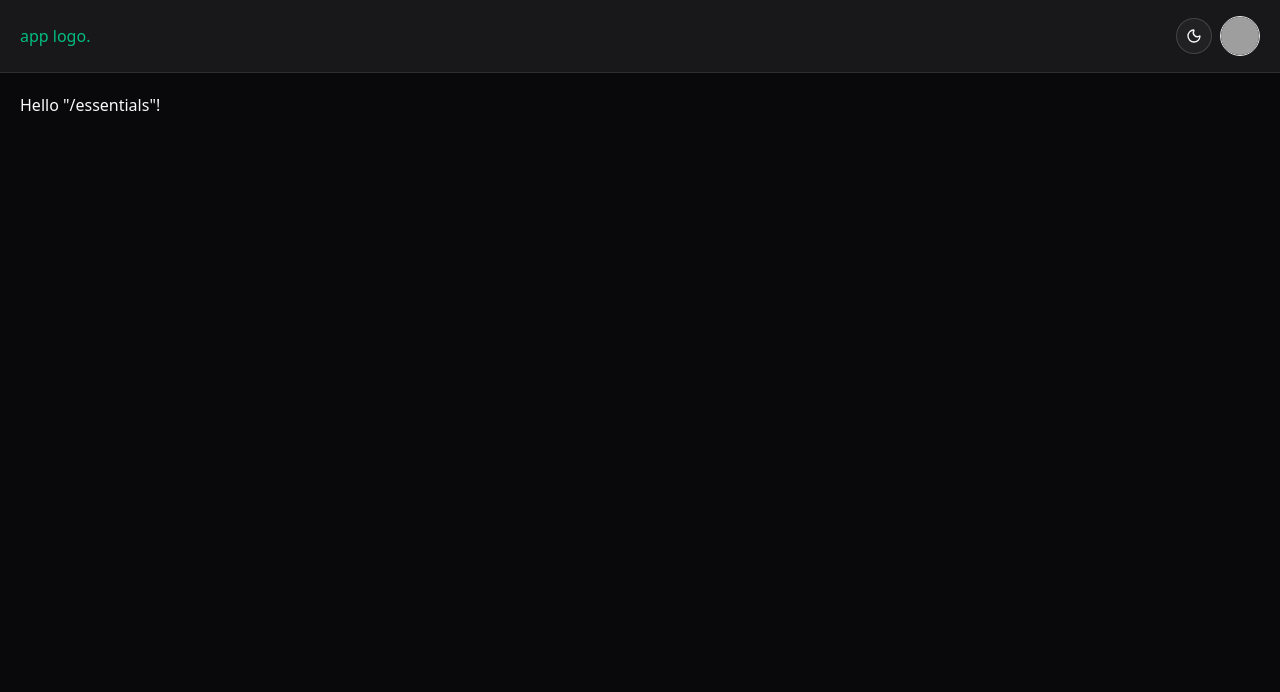
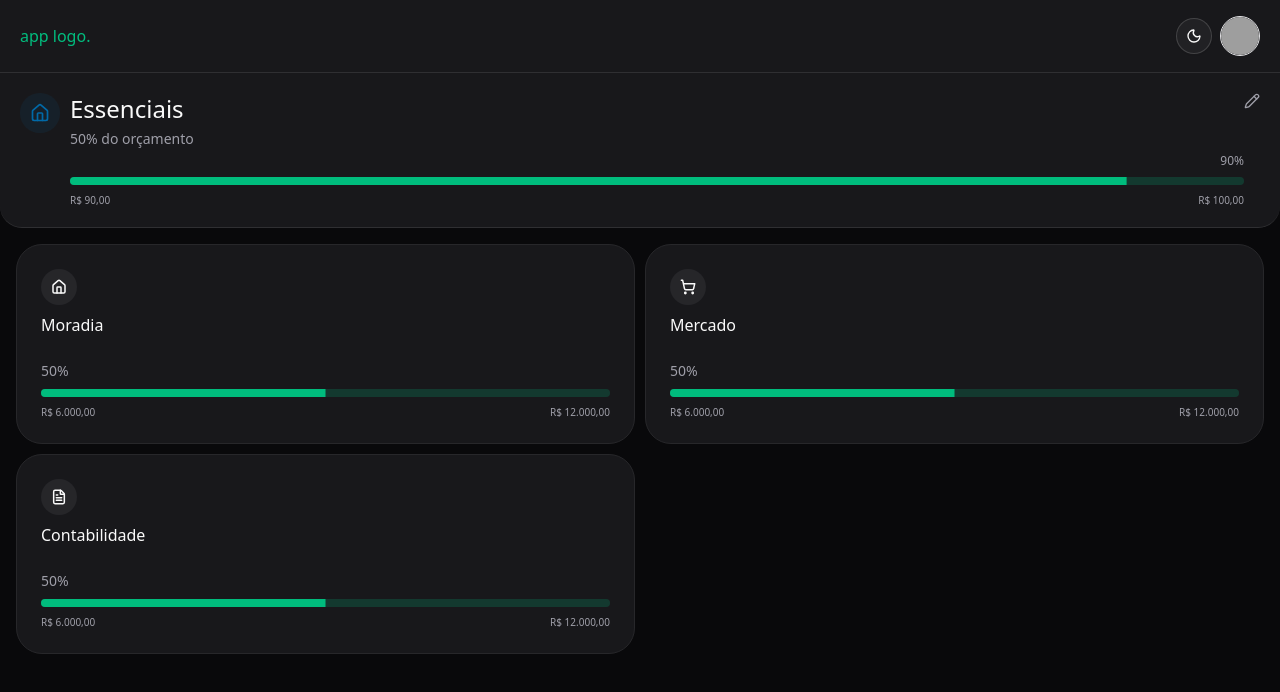
Before and after one commit to keyyuwan/budget, a React (Vite) app: page /essentials in a window 1280 px wide. Shown: the top 692 px of the page. Built offline with nearby package versions, Linux system fonts and the light colour scheme; grey boxes are pictures that could not be loaded.

Commit message:
feat: create budget item screen

```diff
--- a/src/components/app/budget-category-card/index.tsx
+++ b/src/components/app/budget-category-card/index.tsx
@@ -1,7 +1,7 @@
 import { Card, CardContent, CardHeader } from "@/components/ui/card";
 import { Progress } from "@/components/ui/progress";
 import { cn } from "@/lib/utils";
-import { Link } from "@tanstack/react-router";
+import { Link, type LinkProps } from "@tanstack/react-router";
 import { type LucideIcon } from "lucide-react";
 
 interface BudgetCategoryCardProps {
@@ -10,6 +10,8 @@ interface BudgetCategoryCardProps {
   pendingAmount: number;
   totalAmount: number;
   icon: LucideIcon;
+  href?: LinkProps["to"];
+  cardClassName?: string;
   iconWrapperClassName?: string;
   iconClassName?: string;
 }
@@ -20,6 +22,8 @@ export function BudgetCategoryCard({
   pendingAmount,
   totalAmount,
   icon: Icon,
+  href,
+  cardClassName,
   iconWrapperClassName,
   iconClassName,
 }: BudgetCategoryCardProps) {
@@ -37,8 +41,8 @@ export function BudgetCategoryCard({
   const progressPercentage = progress.toFixed(0);
 
   return (
-    <Link to="/budget-categories/$id" params={{ id: categoryId }}>
-      <Card className="w-64 shrink-0">
+    <Link to={href ?? "/budget-categories/$id"} params={{ id: categoryId }}>
+      <Card className={cn("w-64 shrink-0", cardClassName)}>
         <CardHeader>
           <div
             className={cn(
--- a/src/routeTree.gen.ts
+++ b/src/routeTree.gen.ts
@@ -10,7 +10,7 @@
 
 import { Route as rootRouteImport } from './routes/__root'
 import { Route as PaymentsRouteImport } from './routes/payments'
-import { Route as NonEssencialsRouteImport } from './routes/non-essencials'
+import { Route as NonEssentialsRouteImport } from './routes/non-essentials'
 import { Route as InvestmentsRouteImport } from './routes/investments'
 import { Route as IncomesRouteImport } from './routes/incomes'
 import { Route as ExpensesRouteImport } from './routes/expenses'
@@ -23,9 +23,9 @@ const PaymentsRoute = PaymentsRouteImport.update({
   path: '/payments',
   getParentRoute: () => rootRouteImport,
 } as any)
-const NonEssencialsRoute = NonEssencialsRouteImport.update({
-  id: '/non-essencials',
-  path: '/non-essencials',
+const NonEssentialsRoute = NonEssentialsRouteImport.update({
+  id: '/non-essentials',
+  path: '/non-essentials',
   getParentRoute: () => rootRouteImport,
 } as any)
 const InvestmentsRoute = InvestmentsRouteImport.update({
@@ -65,7 +65,7 @@ export interface FileRoutesByFullPath {
   '/expenses': typeof ExpensesRoute
   '/incomes': typeof IncomesRoute
   '/investments': typeof InvestmentsRoute
-  '/non-essencials': typeof NonEssencialsRoute
+  '/non-essentials': typeof NonEssentialsRoute
   '/payments': typeof PaymentsRoute
   '/budget-categories/$id': typeof BudgetCategoriesIdRoute
 }
@@ -75,7 +75,7 @@ export interface FileRoutesByTo {
   '/expenses': typeof ExpensesRoute
   '/incomes': typeof IncomesRoute
   '/investments': typeof InvestmentsRoute
-  '/non-essencials': typeof NonEssencialsRoute
+  '/non-essentials': typeof NonEssentialsRoute
   '/payments': typeof PaymentsRoute
   '/budget-categories/$id': typeof BudgetCategoriesIdRoute
 }
@@ -86,7 +86,7 @@ export interface FileRoutesById {
   '/expenses': typeof ExpensesRoute
   '/incomes': typeof IncomesRoute
   '/investments': typeof InvestmentsRoute
-  '/non-essencials': typeof NonEssencialsRoute
+  '/non-essentials': typeof NonEssentialsRoute
   '/payments': typeof PaymentsRoute
   '/budget-categories/$id': typeof BudgetCategoriesIdRoute
 }
@@ -98,7 +98,7 @@ export interface FileRouteTypes {
     | '/expenses'
     | '/incomes'
     | '/investments'
-    | '/non-essencials'
+    | '/non-essentials'
     | '/payments'
     | '/budget-categories/$id'
   fileRoutesByTo: FileRoutesByTo
@@ -108,7 +108,7 @@ export interface FileRouteTypes {
     | '/expenses'
     | '/incomes'
     | '/investments'
-    | '/non-essencials'
+    | '/non-essentials'
     | '/payments'
     | '/budget-categories/$id'
   id:
@@ -118,7 +118,7 @@ export interface FileRouteTypes {
     | '/expenses'
     | '/incomes'
     | '/investments'
-    | '/non-essencials'
+    | '/non-essentials'
     | '/payments'
     | '/budget-categories/$id'
   fileRoutesById: FileRoutesById
@@ -129,7 +129,7 @@ export interface RootRouteChildren {
   ExpensesRoute: typeof ExpensesRoute
   IncomesRoute: typeof IncomesRoute
   InvestmentsRoute: typeof InvestmentsRoute
-  NonEssencialsRoute: typeof NonEssencialsRoute
+  NonEssentialsRoute: typeof NonEssentialsRoute
   PaymentsRoute: typeof PaymentsRoute
   BudgetCategoriesIdRoute: typeof BudgetCategoriesIdRoute
 }
@@ -143,11 +143,11 @@ declare module '@tanstack/react-router' {
       preLoaderRoute: typeof PaymentsRouteImport
       parentRoute: typeof rootRouteImport
     }
-    '/non-essencials': {
-      id: '/non-essencials'
-      path: '/non-essencials'
-      fullPath: '/non-essencials'
-      preLoaderRoute: typeof NonEssencialsRouteImport
+    '/non-essentials': {
+      id: '/non-essentials'
+      path: '/non-essentials'
+      fullPath: '/non-essentials'
+      preLoaderRoute: typeof NonEssentialsRouteImport
       parentRoute: typeof rootRouteImport
     }
     '/investments': {
@@ -201,7 +201,7 @@ const rootRouteChildren: RootRouteChildren = {
   ExpensesRoute: ExpensesRoute,
   IncomesRoute: IncomesRoute,
   InvestmentsRoute: InvestmentsRoute,
-  NonEssencialsRoute: NonEssencialsRoute,
+  NonEssentialsRoute: NonEssentialsRoute,
   PaymentsRoute: PaymentsRoute,
   BudgetCategoriesIdRoute: BudgetCategoriesIdRoute,
 }
--- a/src/routes/essentials.tsx
+++ b/src/routes/essentials.tsx
@@ -1,5 +1,13 @@
+import { BudgetCategoryCard } from "@/components/app/budget-category-card";
 import { Container } from "@/components/app/container";
+import { Progress } from "@/components/ui/progress";
 import { createFileRoute } from "@tanstack/react-router";
+import {
+  FileTextIcon,
+  HouseIcon,
+  PencilIcon,
+  ShoppingCartIcon,
+} from "lucide-react";
 
 export const Route = createFileRoute("/essentials")({
   component: RouteComponent,
@@ -7,8 +15,70 @@ export const Route = createFileRoute("/essentials")({
 
 function RouteComponent() {
   return (
-    <Container>
-      <div>Hello "/essentials"!</div>
-    </Container>
+    <div className="flex flex-col">
+      <div className="rounded-b-3xl border-b bg-card">
+        <Container className="flex items-start justify-between">
+          <div className="flex w-full items-start gap-2.5">
+            <div className="flex size-10 items-center justify-center rounded-full bg-sky-700/10">
+              <HouseIcon className="size-5 text-sky-700" />
+            </div>
+
+            <div className="flex flex-1 flex-col gap-1">
+              <h1 className="text-2xl font-medium">Essenciais</h1>
+              <span className="text-sm text-muted-foreground">
+                50% do orçamento
+              </span>
+              <div className="flex flex-1 flex-col gap-2">
+                <span className="text-right text-xs text-muted-foreground">
+                  90%
+                </span>
+                <Progress value={90} />
+                <div className="flex items-center justify-between">
+                  <span className="text-xxs text-muted-foreground">
+                    R$ 90,00
+                  </span>
+                  <span className="text-xxs text-muted-foreground">
+                    R$ 100,00
+                  </span>
+                </div>
+              </div>
+            </div>
+          </div>
+          <button aria-label="Editar" className="text-muted-foreground">
+            <PencilIcon className="size-4" />
+          </button>
+        </Container>
+      </div>
+
+      <div className="grid grid-cols-2 gap-2.5 p-4">
+        <BudgetCategoryCard
+          title="Moradia"
+          pendingAmount={6_000}
+          totalAmount={12_000}
+          icon={HouseIcon}
+          iconWrapperClassName="bg-zinc-400/10"
+          categoryId="1"
+          cardClassName="w-full"
+        />
+        <BudgetCategoryCard
+          title="Mercado"
+          pendingAmount={6_000}
+          totalAmount={12_000}
+          icon={ShoppingCartIcon}
+          iconWrapperClassName="bg-zinc-400/10"
+          categoryId="2"
+          cardClassName="w-full"
+        />
+        <BudgetCategoryCard
+          title="Contabilidade"
+          pendingAmount={6_000}
+          totalAmount={12_000}
+          icon={FileTextIcon}
+          iconWrapperClassName="bg-zinc-400/10"
+          categoryId="3"
+          cardClassName="w-full"
+        />
+      </div>
+    </div>
   );
 }
--- a/src/routes/index.tsx
+++ b/src/routes/index.tsx
@@ -68,6 +68,7 @@ function RouteComponent() {
                 iconClassName="text-sky-700"
                 iconWrapperClassName="bg-sky-700/10"
                 categoryId="1"
+                href="/essentials"
               />
               <BudgetCategoryCard
                 title="Investimentos"
@@ -77,6 +78,7 @@ function RouteComponent() {
                 iconClassName="text-emerald-500"
                 iconWrapperClassName="bg-emerald-500/10"
                 categoryId="2"
+                href="/investments"
               />
               <BudgetCategoryCard
                 title="Não Essenciais"
@@ -85,6 +87,7 @@ function RouteComponent() {
                 icon={ShoppingBag}
                 iconWrapperClassName="bg-zinc-800/10"
                 categoryId="3"
+                href="/non-essentials"
               />
             </div>
           </div>
--- a/src/routes/non-essencials.tsx
+++ b/src/routes/non-essentials.tsx
@@ -1,14 +1,14 @@
 import { Container } from "@/components/app/container";
 import { createFileRoute } from "@tanstack/react-router";
 
-export const Route = createFileRoute("/non-essencials")({
+export const Route = createFileRoute("/non-essentials")({
   component: RouteComponent,
 });
 
 function RouteComponent() {
   return (
     <Container>
-      <div>Hello "/non-essencials"!</div>
+      <div>Hello "/non-essentials"!</div>
     </Container>
   );
 }
```
